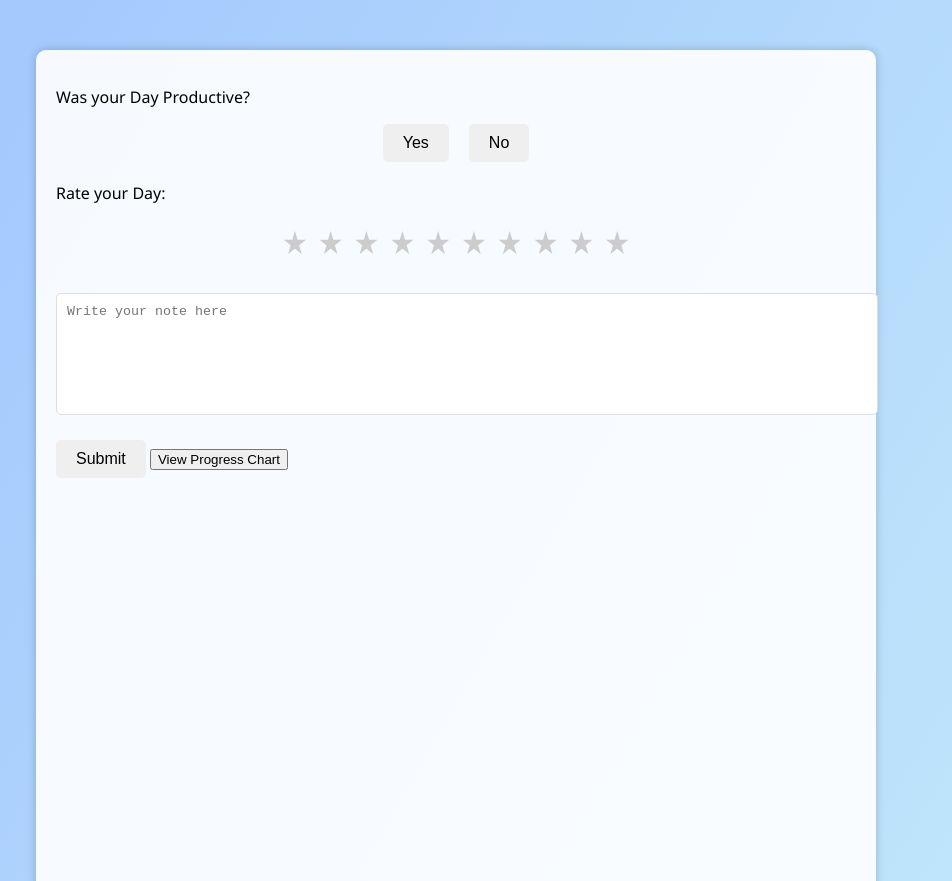
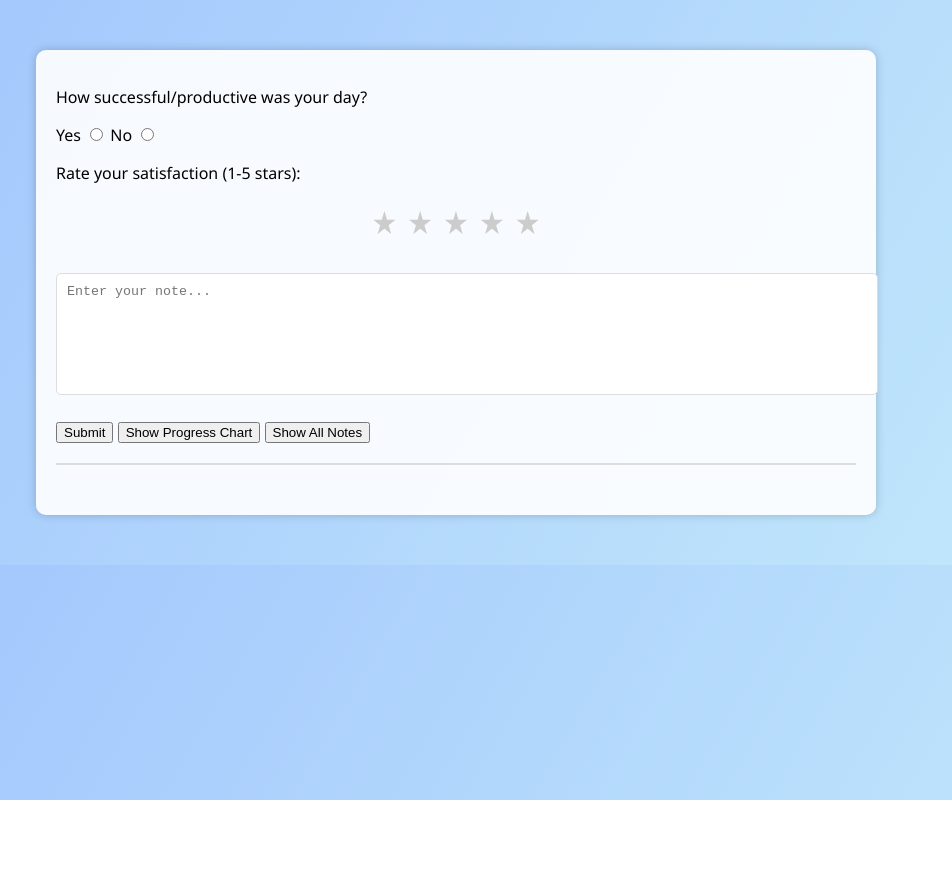
Before and after one commit to livelysravan/DailySucess, a plain HTML site: page index.html in a window 1280 px wide. Shown: the top 881 px of the page, without its empty margins (184-1136 px from the left). After the commit the page ends 800 px from the top, so only its background shows below. Drawn offline with nearby package versions, Linux system fonts and the light colour scheme.

Commit message:
Update index.html

```diff
--- a/index.html
+++ b/index.html
@@ -2,41 +2,41 @@
 <html lang="en">
 <head>
   <meta charset="UTF-8">
-  <meta name="viewport" content="width=device-width, initial-scale=1.0">
   <title>Daily Success Tracker</title>
+  <!-- Include necessary Chart.js library -->
+  <script src="https://cdn.jsdelivr.net/npm/chart.js"></script>
+  <!-- Include your CSS -->
   <link rel="stylesheet" href="styles.css">
 </head>
 <body>
   <div class="container">
     <div class="question-container">
-      <p>Was your Day Productive?</p>
-      <div class="buttons-container">
-        <button id="yesBtn" class="response-btn">Yes</button>
-        <button id="noBtn" class="response-btn">No</button>
-      </div>
+      <p>How successful/productive was your day?</p>
+      <label for="yesBtn">Yes</label>
+      <input type="radio" id="yesBtn" name="success" value="yes">
+      <label for="noBtn">No</label>
+      <input type="radio" id="noBtn" name="success" value="no">
       <div class="rating">
-        <p>Rate your Day:</p>
-        <div class="stars" id="stars">
-          <span class="star" data-value="1">&#9733;</span>
-          <span class="star" data-value="2">&#9733;</span>
-          <span class="star" data-value="3">&#9733;</span>
-          <span class="star" data-value="4">&#9733;</span>
-          <span class="star" data-value="5">&#9733;</span>
-          <span class="star" data-value="6">&#9733;</span>
-          <span class="star" data-value="7">&#9733;</span>
-          <span class="star" data-value="8">&#9733;</span>
-          <span class="star" data-value="9">&#9733;</span>
-          <span class="star" data-value="10">&#9733;</span>
+        <p>Rate your satisfaction (1-5 stars):</p>
+        <div class="stars">
+          <span class="star" data-value="1">★</span>
+          <span class="star" data-value="2">★</span>
+          <span class="star" data-value="3">★</span>
+          <span class="star" data-value="4">★</span>
+          <span class="star" data-value="5">★</span>
         </div>
         <input type="hidden" id="satisfactionRating" value="0">
       </div>
-      <textarea id="noteField" placeholder="Write your note here"></textarea>
-      <button id="submitBtn" class="submit-btn">Submit</button>
-      <button id="chartBtn" class="chart-btn">View Progress Chart</button>
-      <canvas id="progressChart" width="800" height="400"></canvas>
+      <textarea id="noteField" placeholder="Enter your note..."></textarea>
+      <button id="submitBtn">Submit</button>
+      <button id="showChartBtn">Show Progress Chart</button>
+      <button id="showAllNotesBtn">Show All Notes</button>
     </div>
+    <div class="chart-container">
+      <canvas id="progressChart" width="400" height="200"></canvas>
+    </div>
+    <div id="allNotes" class="notes-container"></div>
   </div>
-  <script src="https://cdn.jsdelivr.net/npm/chart.js"></script>
   <script src="script.js"></script>
 </body>
 </html>
```
